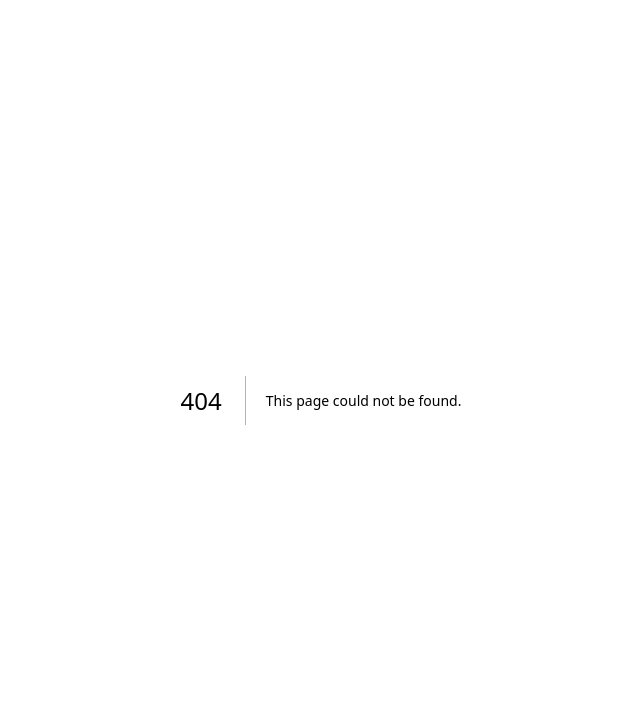
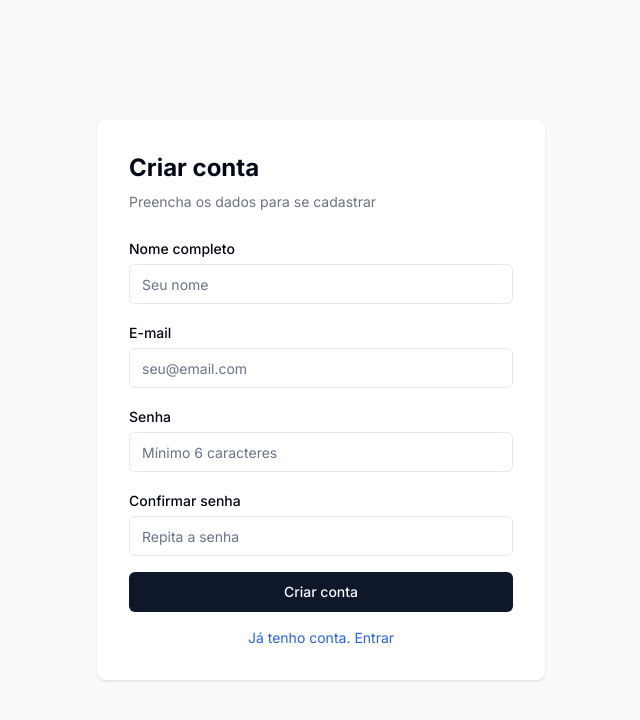
Before and after one commit to rmbbonassi/aula, a Next.js app: page /register in a window 1280 px wide. Before the commit this address had no page. Shown: the top 720 px of the page, without its empty margins (319-959 px from the left). Built offline with nearby package versions, Linux system fonts and the light colour scheme; no server answers.

Commit message:
feat: add register page with email confirmation

```diff
--- /dev/null
+++ b/src/app/register/page.tsx
@@ -0,0 +1,136 @@
+'use client'
+
+import { useState } from 'react'
+import Link from 'next/link'
+import { createClient } from '@/lib/supabase/client'
+import { Button } from '@/components/ui/button'
+import { Input } from '@/components/ui/input'
+import { Label } from '@/components/ui/label'
+
+export default function RegisterPage() {
+  const supabase = createClient()
+  const [nome, setNome] = useState('')
+  const [email, setEmail] = useState('')
+  const [password, setPassword] = useState('')
+  const [confirm, setConfirm] = useState('')
+  const [error, setError] = useState('')
+  const [loading, setLoading] = useState(false)
+  const [done, setDone] = useState(false)
+
+  async function handleSubmit(e: React.FormEvent) {
+    e.preventDefault()
+    if (!nome || !email || !password || !confirm) {
+      setError('Preencha todos os campos')
+      return
+    }
+    if (nome.trim().length < 2) {
+      setError('Nome deve ter ao menos 2 caracteres')
+      return
+    }
+    if (password.length < 6) {
+      setError('Senha deve ter ao menos 6 caracteres')
+      return
+    }
+    if (password !== confirm) {
+      setError('As senhas não coincidem')
+      return
+    }
+    setLoading(true)
+    setError('')
+    const { error } = await supabase.auth.signUp({
+      email,
+      password,
+      options: { data: { full_name: nome.trim() } },
+    })
+    if (error) {
+      setError('Não foi possível criar a conta. Tente novamente.')
+      setLoading(false)
+      return
+    }
+    setDone(true)
+  }
+
+  if (done) {
+    return (
+      <div className="min-h-screen flex items-center justify-center bg-gray-50">
+        <div className="w-full max-w-md p-8 bg-white rounded-lg shadow text-center space-y-4">
+          <h1 className="text-2xl font-bold">Verifique seu e-mail</h1>
+          <p className="text-sm text-gray-500">
+            Enviamos um link de confirmação para <strong>{email}</strong>.
+            Verifique sua caixa de entrada para ativar a conta.
+          </p>
+          <Link href="/login" className="text-sm text-blue-600 hover:underline">
+            Voltar para o login
+          </Link>
+        </div>
+      </div>
+    )
+  }
+
+  return (
+    <div className="min-h-screen flex items-center justify-center bg-gray-50">
+      <div className="w-full max-w-md p-8 bg-white rounded-lg shadow">
+        <h1 className="text-2xl font-bold mb-2">Criar conta</h1>
+        <p className="text-sm text-gray-500 mb-6">Preencha os dados para se cadastrar</p>
+        <form onSubmit={handleSubmit} className="space-y-4">
+          <div className="space-y-1">
+            <Label htmlFor="nome">Nome completo</Label>
+            <Input
+              id="nome"
+              type="text"
+              value={nome}
+              onChange={e => setNome(e.target.value)}
+              placeholder="Seu nome"
+              autoComplete="name"
+            />
+          </div>
+          <div className="space-y-1">
+            <Label htmlFor="email">E-mail</Label>
+            <Input
+              id="email"
+              type="email"
+              value={email}
+              onChange={e => setEmail(e.target.value)}
+              placeholder="seu@email.com"
+              autoComplete="email"
+            />
+          </div>
+          <div className="space-y-1">
+            <Label htmlFor="password">Senha</Label>
+            <Input
+              id="password"
+              type="password"
+              value={password}
+              onChange={e => setPassword(e.target.value)}
+              placeholder="Mínimo 6 caracteres"
+              autoComplete="new-password"
+            />
+          </div>
+          <div className="space-y-1">
+            <Label htmlFor="confirm">Confirmar senha</Label>
+            <Input
+              id="confirm"
+              type="password"
+              value={confirm}
+              onChange={e => setConfirm(e.target.value)}
+              placeholder="Repita a senha"
+              autoComplete="new-password"
+            />
+          </div>
+          {error && (
+            <p role="alert" className="text-sm text-red-500">{error}</p>
+          )}
+          <Button type="submit" className="w-full" disabled={loading}>
+            {loading ? 'Criando conta...' : 'Criar conta'}
+          </Button>
+          <Link
+            href="/login"
+            className="block w-full text-sm text-blue-600 hover:underline text-center"
+          >
+            Já tenho conta. Entrar
+          </Link>
+        </form>
+      </div>
+    </div>
+  )
+}
```
